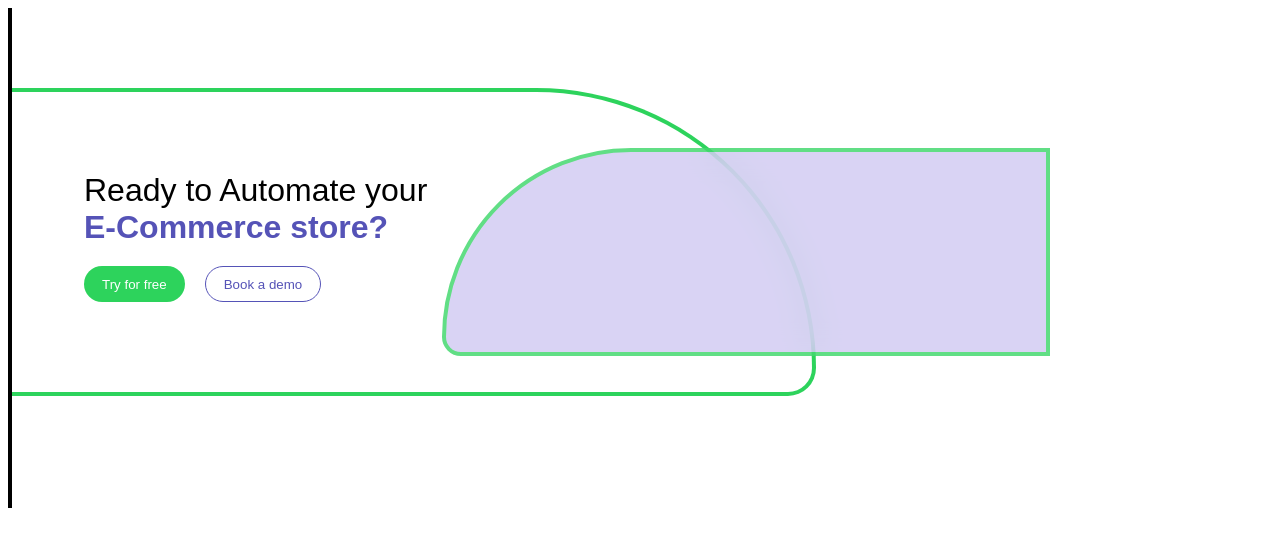
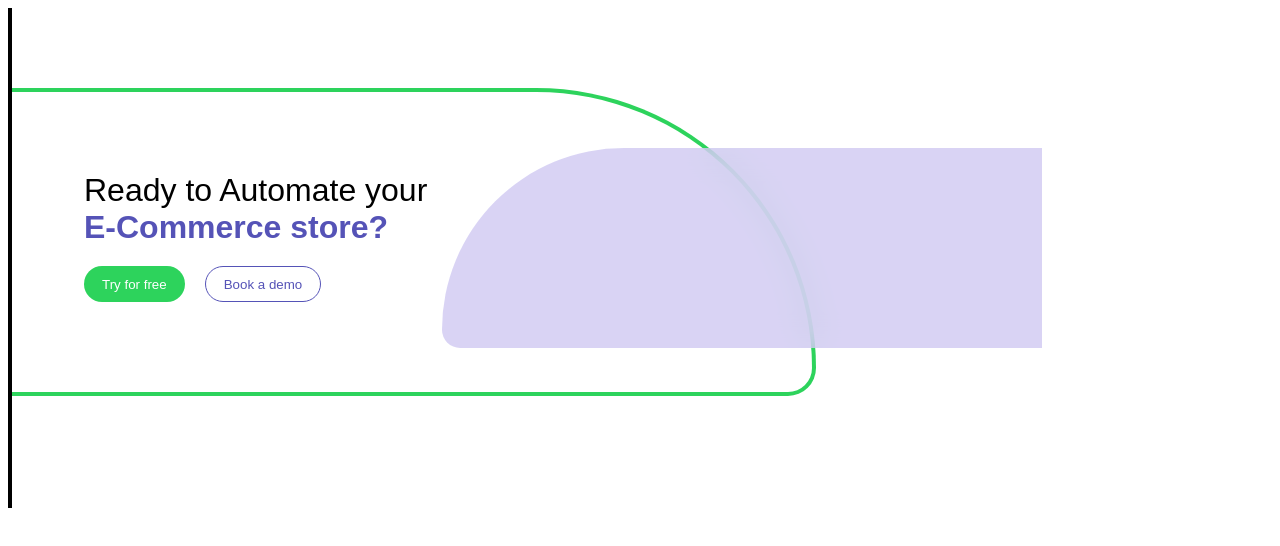
Before and after one commit to spratham/kommunicate.io-Task, a plain HTML site: page Design/index.html in a window 1280 px wide. Drawn offline with Linux system fonts and the light colour scheme.

Commit message:
Completed

```diff
--- a/Design/index.css
+++ b/Design/index.css
@@ -72,7 +72,6 @@
 /* ############## overlap design ############# */
 
 .design {
-  border: 4px solid #2dd35c;
   height: 200px;
   margin-top: 140px;
   margin-left: 430px;
```
